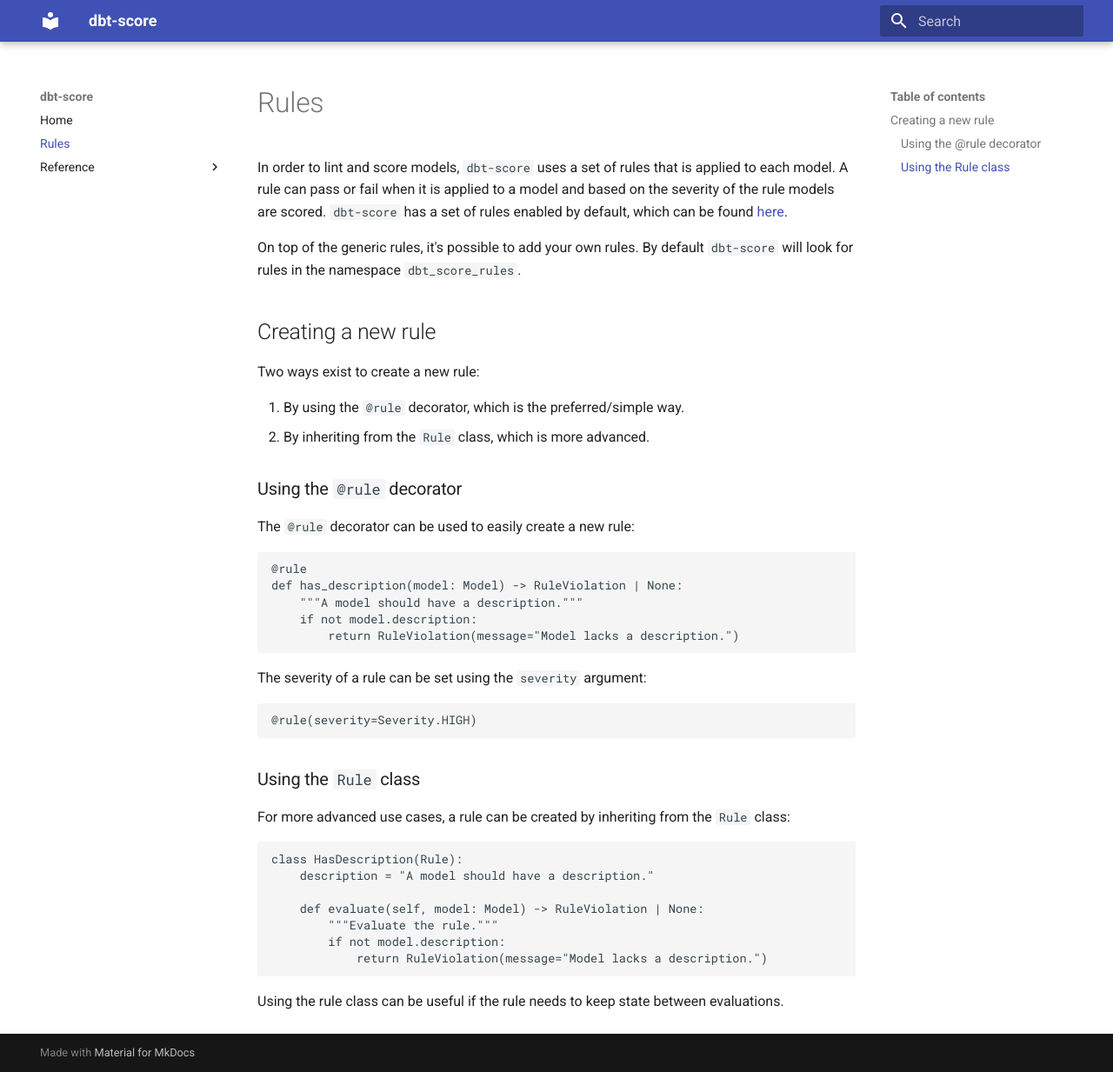
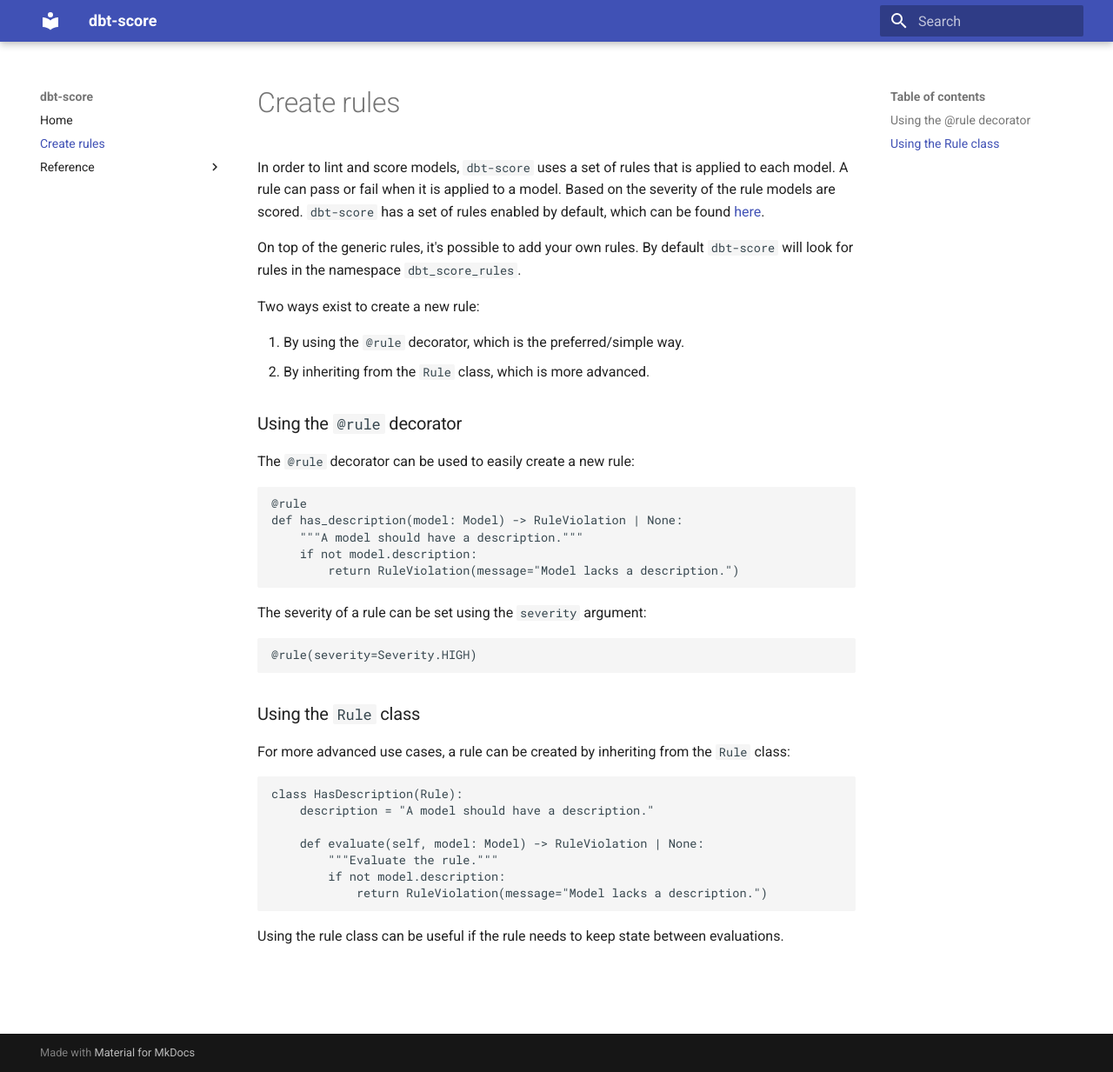
Before and after one commit to PicnicSupermarket/dbt-score, an MkDocs documentation site: the page built from docs/create_rules.md, in a window 1280 px wide and 1233 px high. Shown: the whole window at 87% size. Built offline with MkDocs 1.6.1 and Material for MkDocs 9.7.7, drawn with Linux system fonts in a browser that asks for light colours.

Commit message:
Change section name and improve sentence

```diff
--- a/docs/rules.md
+++ b/docs/create_rules.md
@@ -1,14 +1,12 @@
-# Rules
+# Create rules
 
 In order to lint and score models, `dbt-score` uses a set of rules that is
-applied to each model. A rule can pass or fail when it is applied to a model and
-based on the severity of the rule models are scored. `dbt-score` has a set of
+applied to each model. A rule can pass or fail when it is applied to a model.
+Based on the severity of the rule models are scored. `dbt-score` has a set of
 rules enabled by default, which can be found [here](reference/rules/generic.md).
 
 On top of the generic rules, it's possible to add your own rules. By default
 `dbt-score` will look for rules in the namespace `dbt_score_rules`.
-
-## Creating a new rule
 
 Two ways exist to create a new rule:
 
--- a/mkdocs.yml
+++ b/mkdocs.yml
@@ -6,7 +6,7 @@
   - mkdocstrings
 nav:
   - Home: index.md
-  - Rules: rules.md
+  - Create rules: create_rules.md
   - Reference:
       - reference/cli.md
       - reference/config.md
```
